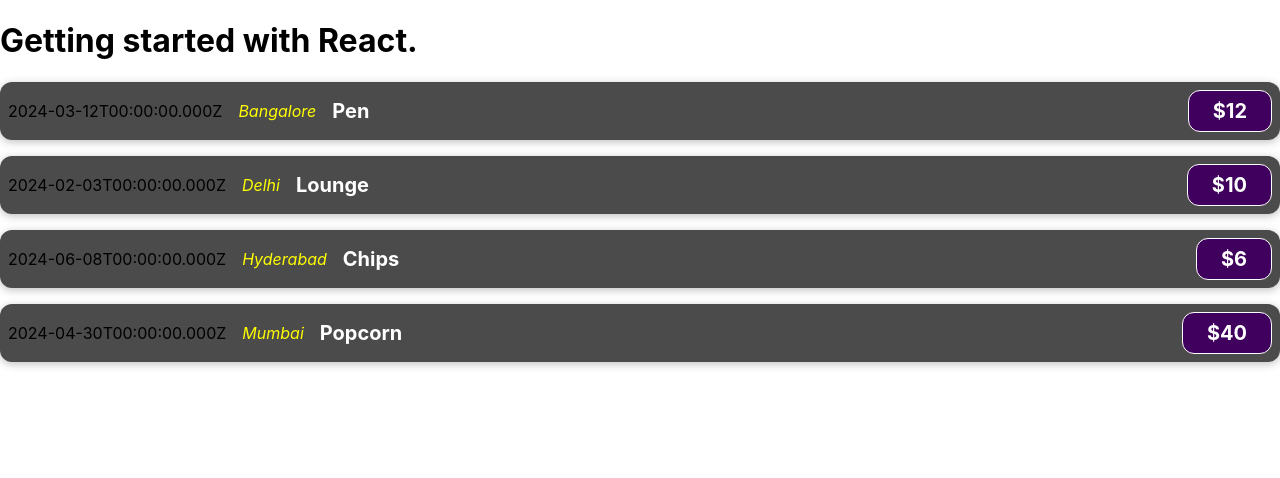
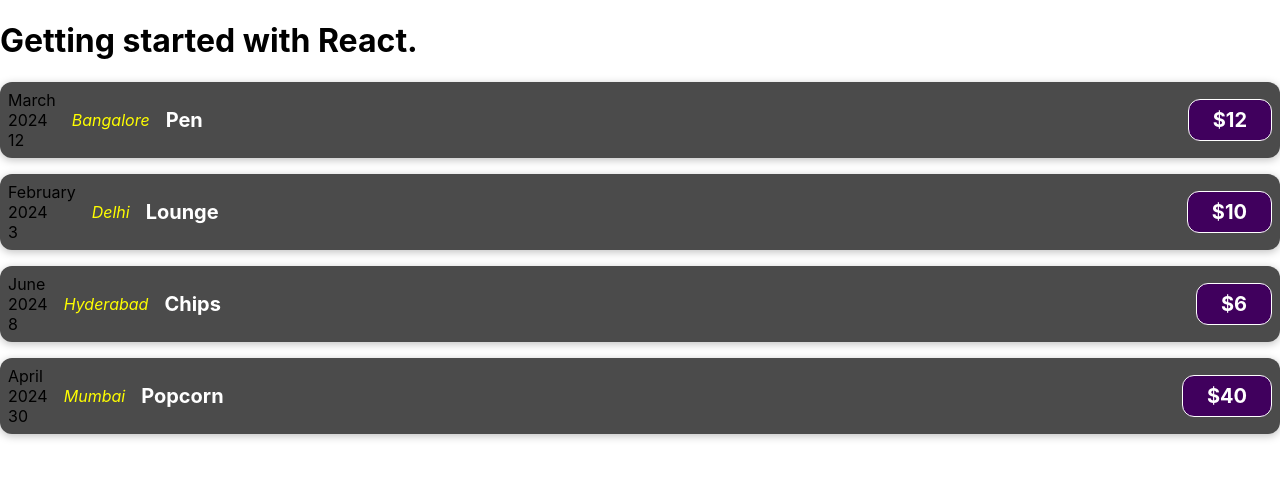
Before and after one commit to Chandra307/learning_react, a React (Create React App) app: page / in a window 1280 px wide. Shown: the top 478 px of the page. Built offline with nearby package versions, Linux system fonts and the light colour scheme.

Commit message:
formatting date

```diff
--- a/src/components/ExpenseItem.js
+++ b/src/components/ExpenseItem.js
@@ -1,9 +1,33 @@
 import "./ExpenseItem.css"
 
+const months = [
+    "January",
+    "February",
+    "March",
+    "April",
+    "May",
+    "June",
+    "July",
+    "August",
+    "September",
+    "October",
+    "November",
+    "December"
+];
+
 export default function ExpenseItem({ date, title, amount, location }) {
+
+    const month = months[date.getMonth()];
+    const year = date.getFullYear();
+    const day = date.getDate();
+
     return (
         <div className="expense-item">
-            <div>{new Date(date).toISOString()}</div>
+            <div>
+                <div>{month}</div>
+                <div>{year}</div>
+                <div>{day}</div>
+            </div>
             <div className="expense-item__location">{location}</div>
             <div className="expense-item__description">
                 <h2>{title}</h2>
```
